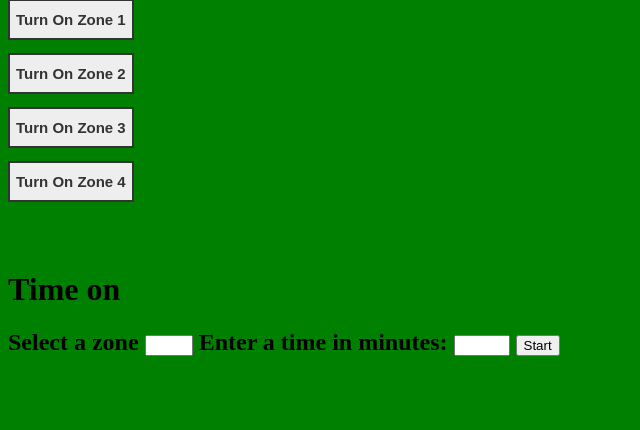
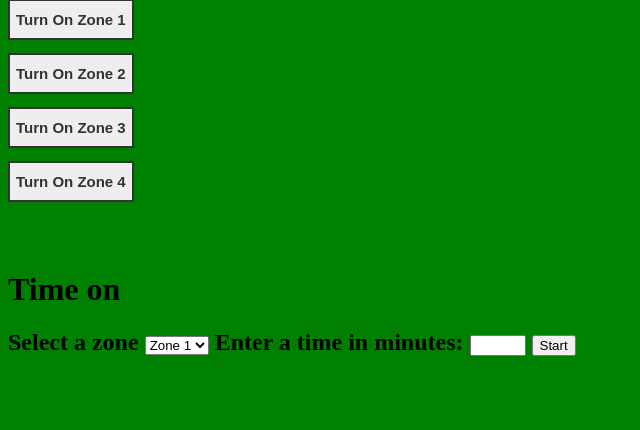
Before and after one commit to 9h057/Freyr, a Flask app: template templates/REWRITE_index.html in a window 1280 px wide. Shown: the part 518-948 px from the top of the page, without its empty margins (0-640 px from the left). Before the commit the page ends 874 px from the top, so only its background shows below. Run offline with Flask 2, Linux system fonts and the light colour scheme; the template is opened without the code that fills it, so the values that code supplies are empty.

Commit message:
Update REWRITE_index.html

```diff
--- a/templates/REWRITE_index.html
+++ b/templates/REWRITE_index.html
@@ -56,11 +56,18 @@
 		<h2>
 			<form action="onTime">
 				<lable for="zone">Select a zone</lable>
-				<input type="number" id="zone" name="zone" min="1" max="4">
+				<select name="zone">
+					<option value="zone1">Zone 1</option>
+					<option value="zone2">Zone 2</option>
+					<option value="zone3">Zone 3</option>
+					<option value="zone4">Zone 4</option>
+				</select>
 				<lable for="quantity">Enter a time in minutes:</lable>
 				<input type="number" id="quantity" name="quantity" min="1" max="10">
 				<input type="submit" value="Start">
 			</form>
+			<br>
+			<br>
 		</h2>
 	</body>
 </html>
```
